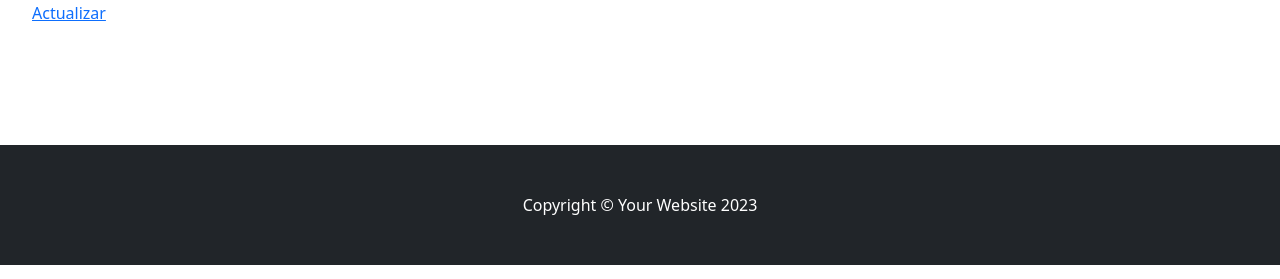
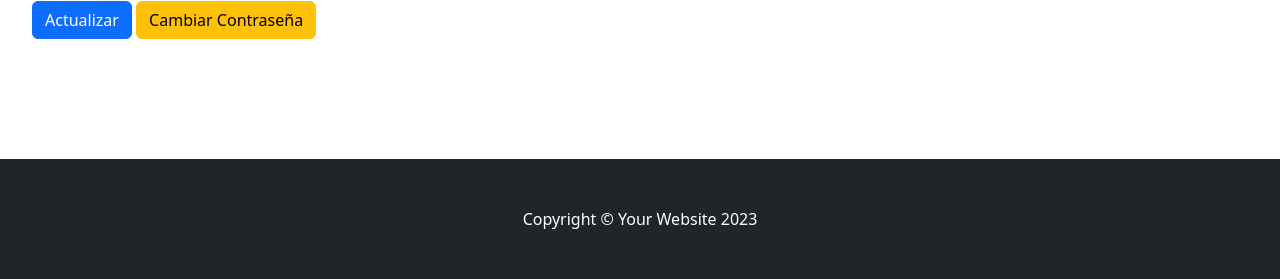
Before and after one commit to felipe-Sampedro/Python47775-Proyecto_Final-Sebastian_Quintero, a Django app: page /accounts/perfil/ in a window 1280 px wide. Shown: the part 610-889 px from the top of the page. Run offline with Django 4.2, Linux system fonts and the light colour scheme; some libraries are stand-ins or nearby versions.

```diff
--- a/accounts/templates/accounts/perfil_usuario.html
+++ b/accounts/templates/accounts/perfil_usuario.html
@@ -15,10 +15,11 @@
             <li class="list-group-item"><strong>id: </strong>{{user.id}}</li>
             <li class="list-group-item"><strong>representante_legal: </strong>{{user.username}}</li>
             <li class="list-group-item"><strong>razon_social: </strong>{{user.email}}</li>
-            {% comment %} <a href="">Actualizar</a> {% endcomment %}
-            <a href={% url "update" request.user.id%}>Actualizar</a>
+            <a class="btn btn-primary"  href={% url "update" request.user.id%}>Actualizar</a>
+            <a class="btn btn-warning" href={% url "cambiar_password"%}>Cambiar Contraseña</a>
         </ul>
     </table>
 </form>
 
+
 {% endblock main %}
--- a/accounts/urls.py
+++ b/accounts/urls.py
@@ -1,5 +1,5 @@
 from django.urls import path
-from accounts.views import login, signup, perfil,update
+from accounts.views import login, signup, perfil,update,CamnbioPassword
 from django.contrib.auth.views import LogoutView
 
 
@@ -8,5 +8,6 @@ urlpatterns = [
     path('logout/',LogoutView.as_view(template_name='accounts/logout.html'), name='logout'),
     path('signup/',signup, name='signup'),
     path('perfil/',perfil, name='perfil'),
-    path('perfil/<int:id_user>/update',update, name='update')
+    path('perfil/<int:id_user>/update',update, name='update'),
+    path('perfil/update/password',CamnbioPassword.as_view(), name='cambiar_password')
 ]
--- a/accounts/views.py
+++ b/accounts/views.py
@@ -3,9 +3,9 @@ from django.contrib.auth import authenticate, login as django_login
 from django.contrib.auth.forms import AuthenticationForm, UserCreationForm
 from django.contrib.auth.models import User
 from django.contrib.auth.views import PasswordChangeView
+from django.urls import reverse_lazy
+
 from accounts.forms import Mi_formulario_sign_up, Editar_perfil
-
-
 
 # Create your views here.
 def login(request):
@@ -50,8 +50,9 @@ def update(request,id_user):
             user_update.username=nueva_info.get('username')
             user_update.email=nueva_info.get('email')
             user_update.save()
+            return redirect('/accounts/perfil')
+    return render(request,'accounts/editar_perfil.html',{'form':formulario})
 
-            return redirect('/accounts/perfil')
-
-
-    return render(request,'accounts/editar_perfil.html',{'form':formulario})
+class CamnbioPassword(PasswordChangeView):
+    template_name='accounts/cambiar_password.html'
+    success_url=reverse_lazy('perfil')
```
Also changed, not shown: accounts/templates/accounts/cambiar_password.html (added, +17 -0 lines).
